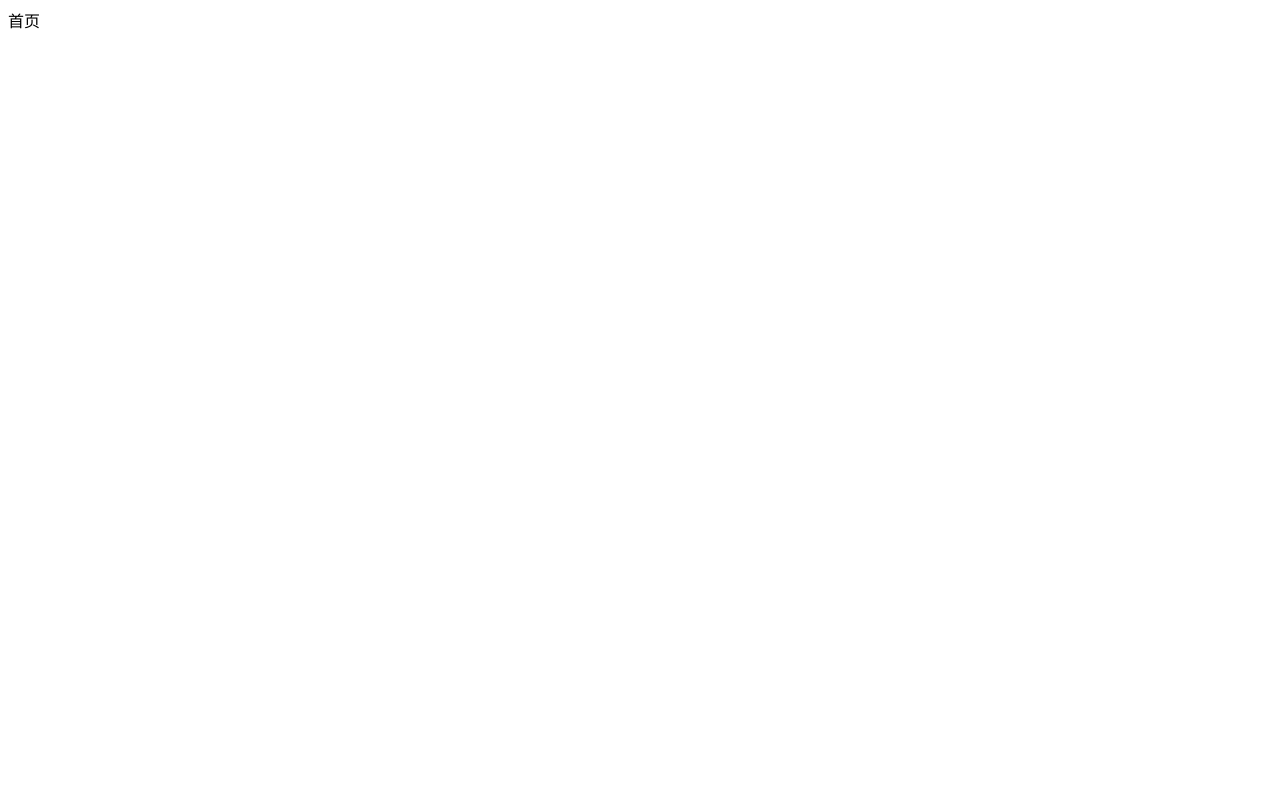
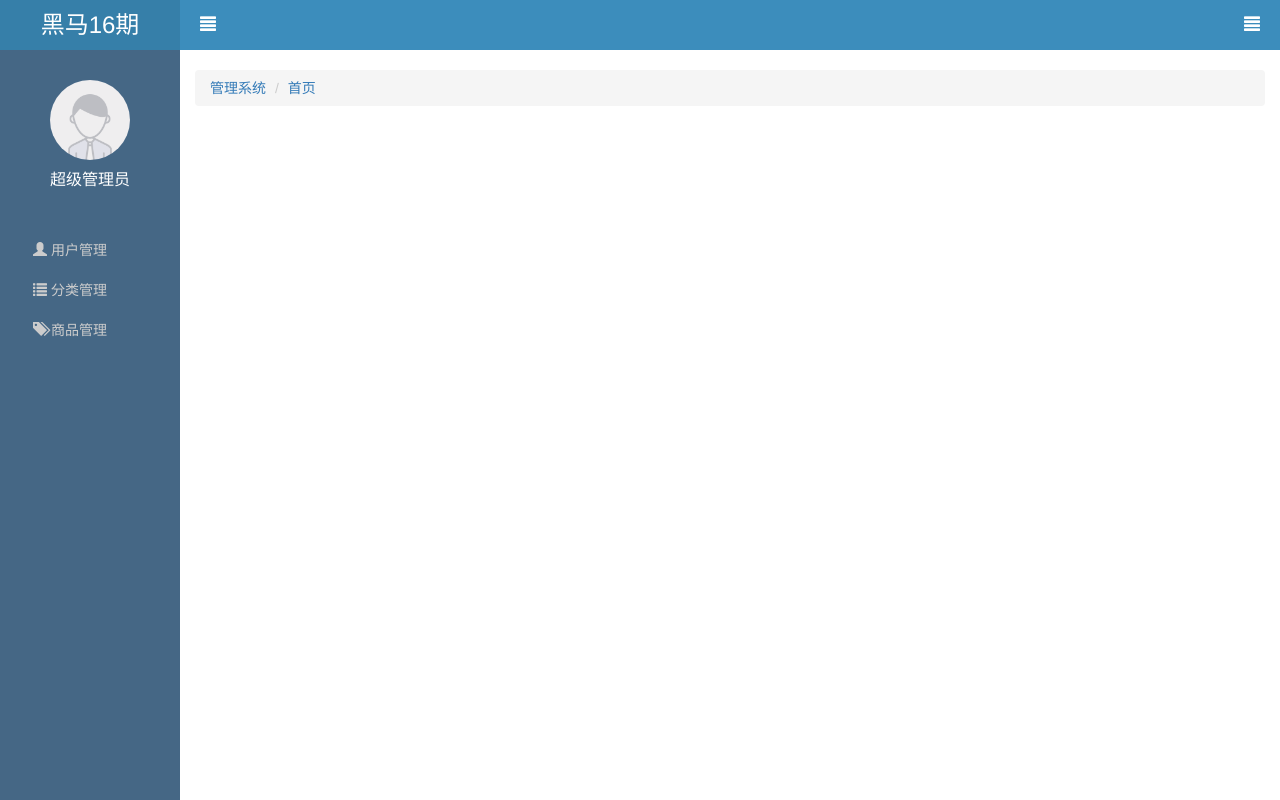
Before and after one commit to baidian/letao, a plain HTML site: page admin/index.html in a window 1280 px wide. Drawn offline with Linux system fonts and the light colour scheme.

Commit message:
主页静态页

```diff
--- a/admin/css/common.css
+++ b/admin/css/common.css
@@ -1,4 +1,21 @@
 @charset "UTF-8";
+
+
+html,body{
+  height:100%;
+}
+a{
+  text-decoration: none;
+}
+a:link, a:visited, a:hover ,a:active{
+  text-decoration: none;
+}
+*{
+  padding: 0;
+  margin: 0;
+  list-style: none;
+  box-sizing: border-box;
+}
 
 .bg-body{
   background-color: #456785;
@@ -9,3 +26,76 @@
 .panel-heading{
   text-align: center;
 }
+
+
+.lt_aside{
+  width: 180px;
+  height:100%;
+  background-color: #456785;
+  position: absolute;
+  top: 0;
+  left: 0;
+}
+.lt_aside .brand a{
+  height: 50px;
+  width: 180px;
+  display: block;
+  background-color: #367fa9;
+  color: #ffffff;
+  font-size: 24px;
+  text-align: center;
+  line-height: 50px;
+}
+.lt_aside .user{
+  width: 180px;
+  height: 150px;
+}
+.lt_aside .user img{
+  width:80px;
+  height: 80px;
+  display: block;
+  border-radius: 50%;
+  margin: 30px auto 0;
+}
+.lt_aside .user p{
+  color: #fff;
+  font-size: 16px;
+  text-align: center;
+  height: 40px;
+  line-height: 40px;
+}
+.lt_aside .nav a {
+  display: block;
+  height: 40px;
+  line-height: 34px;
+  padding-left: 30px;
+  color: #ccc;
+  border: 3px solid transparent;
+}
+.lt_aside .nav .child a{
+
+}
+.lt_aside .nav a.now{
+  background-color: #1d1f21;
+  color: #fff;
+  border-left-color: #069;
+}
+
+/*主体部分*/
+
+.lt_main{
+  height:100%;
+  width:100%;
+  padding-left: 180px;
+}
+.lt_topbar{
+  height: 50px;
+  background-color: #3c8dbc;
+  padding: 0 20px;
+  line-height: 50px;
+  margin-bottom: 20px;
+}
+.lt_topbar a{
+  color: #fff;
+  font-size: 16px;
+}
--- a/admin/index.html
+++ b/admin/index.html
@@ -3,8 +3,64 @@
 <head>
     <meta charset="UTF-8">
     <title>首页</title>
+    <link rel="stylesheet" href="lib/bootstrap/css/bootstrap.css">
+    <link rel="stylesheet" href="lib/bootstrap-validator/css/bootstrapValidator.css">
+    <link rel="stylesheet" href="lib/nprogress/nprogress.css">
+    <link rel="stylesheet" href="css/common.css">
 </head>
 <body>
-首页
+    <div class="lt_aside">
+        <div class="brand">
+            <a href="index.html">黑马16期</a>
+        </div>
+        <div class="user">
+            <img src="images/default.png" alt="">
+            <p>超级管理员</p>
+        </div>
+        <div class="nav">
+          <ul>
+              <li>
+                  <a href="user.html">
+                      <span class="glyphicon glyphicon-user"></span>
+                      用户管理
+                  </a>
+              </li>
+              <li>
+                  <a href="javascript:;" >
+                      <span class="glyphicon glyphicon-list"></span>
+                      分类管理
+                  </a>
+                  <div class="child" style="display: none">
+                      <a href="first.html">一级分类</a>
+                      <a href="second.html">二级分类</a>
+                  </div>
+              </li>
+              <li>
+                  <a href="product.html">
+                      <span class="glyphicon glyphicon-tags"></span>
+                      商品管理
+                  </a>
+              </li>
+          </ul>
+        </div>
+    </div>
+
+    <div class="lt_main">
+        <div class="lt_topbar">
+            <a href="javascript:;" class="pull-left icon_menu"><span class="glyphicon glyphicon-align-justify"></span></a>
+            <a href="javascript:;" class="pull-right icon_config"><span class="glyphicon glyphicon-align-justify"></span></a>
+        </div>
+
+        <div class="container-fluid">
+            <ol class="breadcrumb">
+                <li><a href="#">管理系统</a></li>
+                <li><a href="#">首页</a></li>
+            </ol>
+        </div>
+
+        <div class="lt_content">
+
+        </div>
+    </div>
 </body>
 </html>
```
